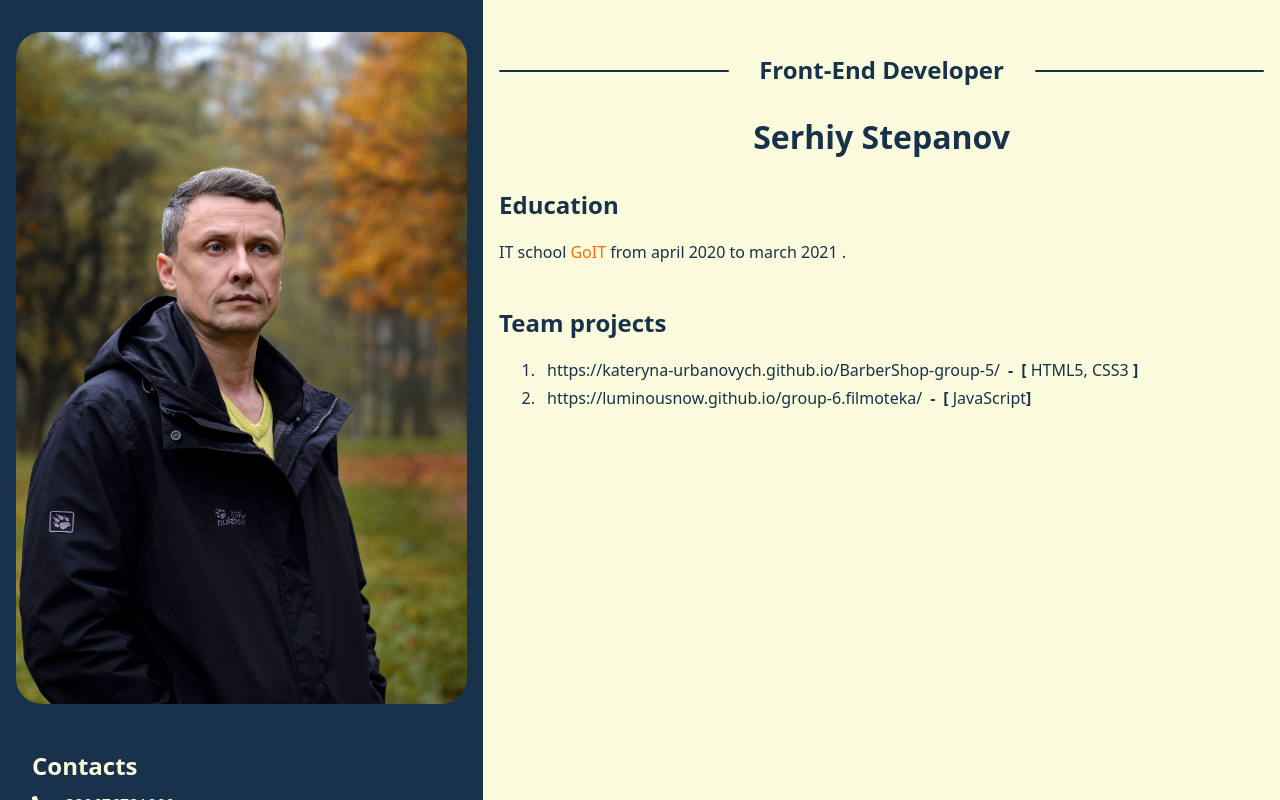
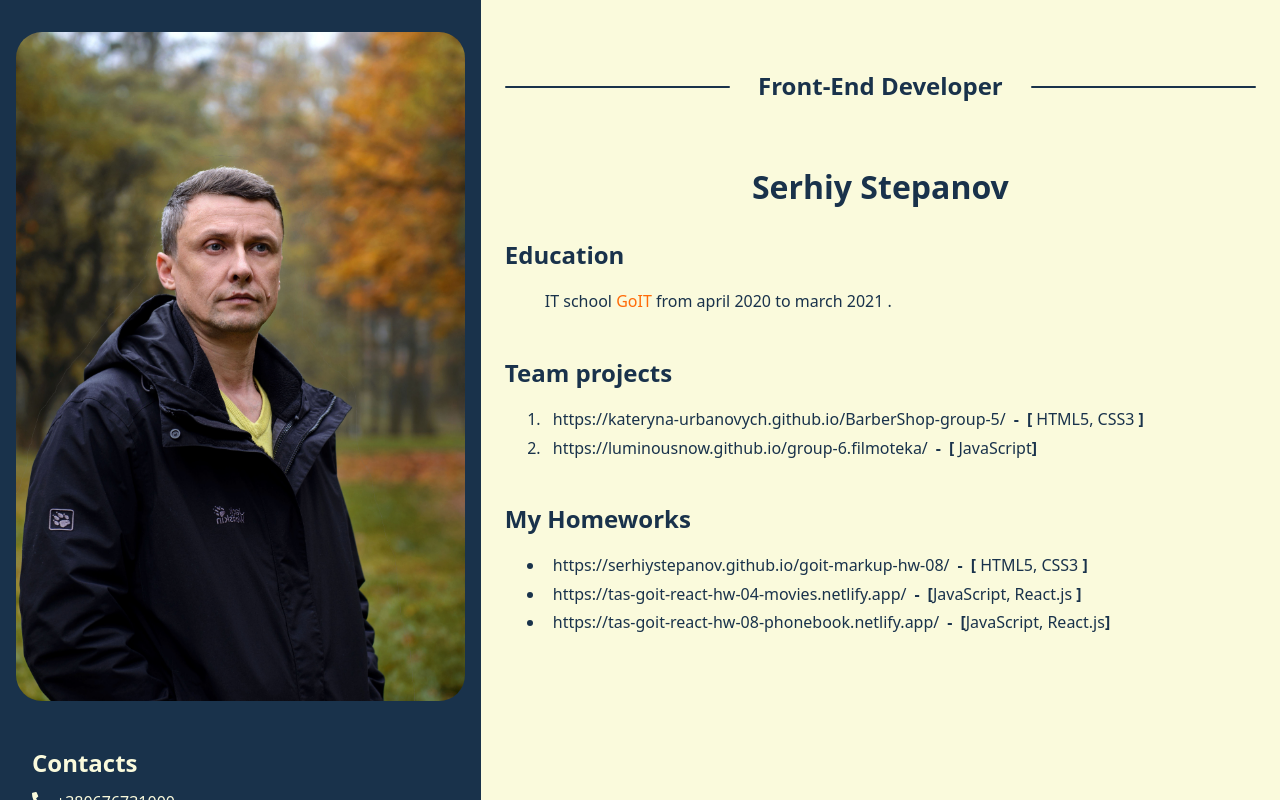
Before and after one commit to SerhiyStepanov/resume, a React (Create React App) app: page / in a window 1280 px wide. Shown: the top 800 px of the page. Built offline with nearby package versions, Linux system fonts and the light colour scheme.

Commit message:
add homeworks

```diff
--- a/src/components/homeworks/Homeworks.js
+++ b/src/components/homeworks/Homeworks.js
@@ -1,5 +1,62 @@
 import s from "./homeworks.module.css";
 
-export default function Homeworks() {
-  return <div className={s.box}></div>;
+export default function Homeworks({ children }) {
+  return (
+    <div className={s.box}>
+      <h3 className={s.homeworks}>My Homeworks</h3>
+      <ul>
+        <li className={s.listItem}>
+          <div className={s.thumb}>
+            <a
+              class={s.link}
+              target="blank"
+              href="https://serhiystepanov.github.io/goit-markup-hw-08/"
+            >
+              https://serhiystepanov.github.io/goit-markup-hw-08/
+            </a>
+            <b className={s.dash}> - </b>
+            <span className={s.span}>
+              <b>[</b>
+              <span class={s.tachName}> HTML5, CSS3 </span>
+              <b>]</b>
+            </span>
+          </div>
+        </li>
+        <li className={s.listItem}>
+          <div className={s.thumb}>
+            <a
+              class={s.link}
+              target="blank"
+              href="https://tas-goit-react-hw-04-movies.netlify.app/"
+            >
+              https://tas-goit-react-hw-04-movies.netlify.app/
+            </a>
+            <b className={s.dash}> - </b>
+            <span className={s.span}>
+              <b>[</b>
+              <span class={s.tachName}>JavaScript, React.js </span>
+              <b>]</b>
+            </span>
+          </div>
+        </li>
+        <li className={s.listItem}>
+          <div className={s.thumb}>
+            <a
+              class={s.link}
+              target="blank"
+              href="https://tas-goit-react-hw-08-phonebook.netlify.app/"
+            >
+              https://tas-goit-react-hw-08-phonebook.netlify.app/
+            </a>
+            <b className={s.dash}> - </b>
+            <span className={s.span}>
+              <b>[</b>
+              <span class={s.tachName}>JavaScript, React.js</span>
+              <b>]</b>
+            </span>
+          </div>
+        </li>
+      </ul>
+    </div>
+  );
 }
--- a/src/components/homeworks/homeworks.module.css
+++ b/src/components/homeworks/homeworks.module.css
@@ -1,3 +1,65 @@
-box {
+.box {
   margin-bottom: 48px;
 }
+
+.thumb {
+  display: flex;
+  align-items: center;
+  margin-bottom: 10px;
+}
+
+.homeworks {
+  display: block;
+  font-size: 24px;
+  color: var(--dark-color);
+}
+
+.listItem {
+  color: var(--dark-color);
+}
+
+.link {
+  display: block;
+  position: relative;
+  text-decoration: none;
+  margin-left: 8px;
+  color: var(--dark-color);
+}
+
+.link:hover,
+.link:focus {
+  color: var(--primary-color);
+  text-decoration-style: solid;
+  transform: scale(1.03);
+  transition: transform 300ms var(--cubic);
+}
+
+.link:after {
+  content: "";
+  display: block;
+  position: absolute;
+  bottom: -4px;
+  left: 0;
+  width: 100%;
+  height: 2px;
+  background-color: var(--primary-color);
+  border-radius: 2px;
+
+  transform: scaleX(0);
+  transition: transform 600ms var(--cubic);
+}
+
+.link:hover:after,
+.link:focus:after {
+  transform: scaleX(1);
+  transition: transform 600ms var(--cubic);
+}
+
+.dash {
+  margin-left: 8px;
+  margin-right: 8px;
+}
+
+.tachName {
+  color: var(--dark-color);
+}
--- a/src/components/mainView/main.module.css
+++ b/src/components/mainView/main.module.css
@@ -1,6 +1,6 @@
 .container {
   display: block;
-  padding: 32px 16px;
+  padding: 48px 24px;
   width: 100%;
   background-color: var(--light-color);
 }
@@ -8,6 +8,7 @@
 .title {
   display: block;
   position: relative;
+  margin-bottom: 60px;
   text-align: center;
   font-size: 24px;
   color: var(--dark-color);
@@ -58,6 +59,7 @@
 
 .text {
   color: var(--dark-color);
+  padding-left: 40px;
 }
 
 .projects {
```
